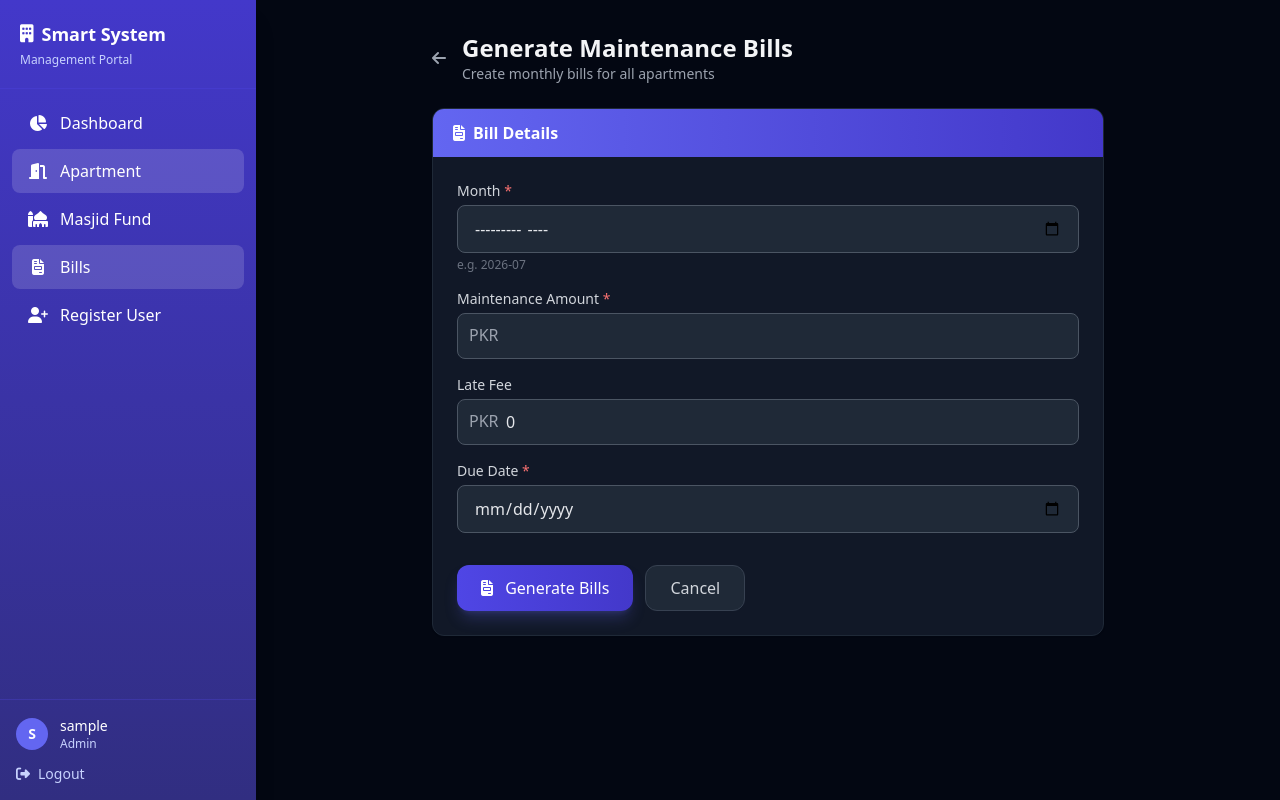
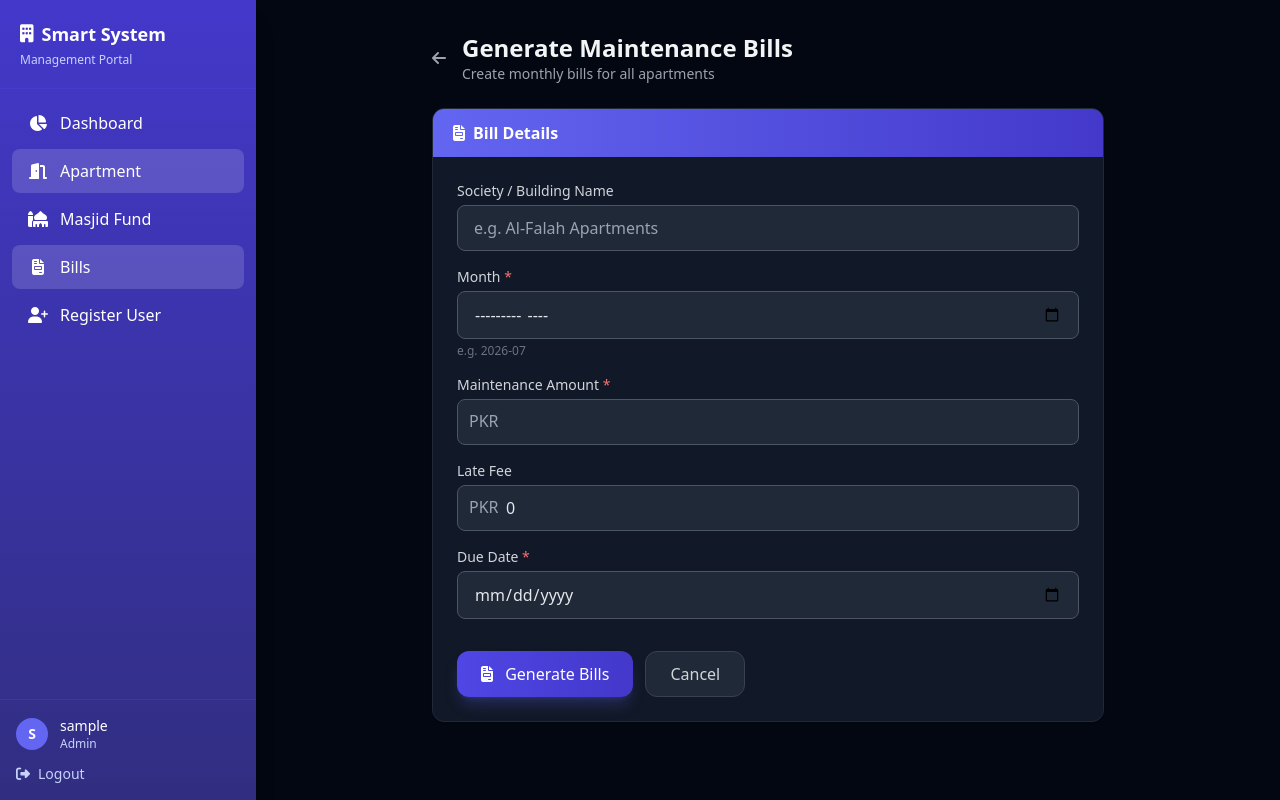
Before and after one commit to dev-mbi/apartment, a Flask app: page /apartment/bills/generate in a window 1280 px wide. Run offline with Flask 3, Linux system fonts and the light colour scheme; a user stored in the database is signed in; tables that the repository leaves empty hold one stand-in row (values such as "Sample post"); style sheets or scripts are compiled from the project's sources; some libraries are stand-ins or nearby versions.

Commit message:
add society name to bills, show apt number prominently

```diff
--- a/models/apartment.py
+++ b/models/apartment.py
@@ -50,6 +50,7 @@ class Announcement(db.Model):
 class MaintenanceBill(db.Model):
     id = db.Column(db.Integer, primary_key=True)
     apartment_id = db.Column(db.Integer, db.ForeignKey('apartment.id'), nullable=False)
+    society_name = db.Column(db.String(200), default='')
     month = db.Column(db.String(7), nullable=False)
     amount = db.Column(db.Float, nullable=False)
     late_fee = db.Column(db.Float, default=0)
--- a/routes/apartment_routes.py
+++ b/routes/apartment_routes.py
@@ -280,6 +280,7 @@ def generate_bills():
         return redirect(url_for('apartment.bills'))
     if request.method == 'POST':
         month = request.form['month']
+        society_name = request.form.get('society_name', '').strip()
         amount = request.form.get('amount', type=float)
         due_date_str = request.form['due_date']
         late_fee = request.form.get('late_fee', 0, type=float)
@@ -293,13 +294,14 @@ def generate_bills():
         existing = MaintenanceBill.query.filter_by(month=month).count()
         if existing:
             flash(f'Bills for {month} already exist ({existing} found). Delete them first to regenerate.', 'error')
-            return render_template('apartment/generate_bill.html', month=month, amount=amount, due_date=due_date_str, late_fee=late_fee)
+            return render_template('apartment/generate_bill.html', month=month, society_name=society_name, amount=amount, due_date=due_date_str, late_fee=late_fee)
         due_date = date.fromisoformat(due_date_str)
         total = amount + late_fee
         count = 0
         for apt in apartments:
             bill = MaintenanceBill(
                 apartment_id=apt.id,
+                society_name=society_name,
                 month=month,
                 amount=amount,
                 late_fee=late_fee,
--- a/templates/apartment/generate_bill.html
+++ b/templates/apartment/generate_bill.html
@@ -16,6 +16,10 @@
         </div>
         <div class="p-6">
             <form method="POST" class="space-y-4">
+                <div>
+                    <label class="block text-sm font-medium text-gray-300 mb-1">Society / Building Name</label>
+                    <input type="text" name="society_name" value="{{ society_name or '' }}" placeholder="e.g. Al-Falah Apartments" class="w-full bg-gray-800 border border-gray-600 rounded-lg px-4 py-2.5 text-gray-200 focus:ring-2 focus:ring-primary-500 outline-none">
+                </div>
                 <div>
                     <label class="block text-sm font-medium text-gray-300 mb-1">Month <span class="text-red-400">*</span></label>
                     <input type="month" name="month" value="{{ month or '' }}" required class="w-full bg-gray-800 border border-gray-600 rounded-lg px-4 py-2.5 text-gray-200 focus:ring-2 focus:ring-primary-500 outline-none">
--- a/templates/apartment/print_bill.html
+++ b/templates/apartment/print_bill.html
@@ -13,6 +13,9 @@
         <div class="bg-gradient-to-r from-primary-600 to-primary-800 px-8 py-6">
             <div class="flex justify-between items-start">
                 <div>
+                    {% if bill.society_name %}
+                    <p class="text-primary-200 text-sm font-medium">{{ bill.society_name }}</p>
+                    {% endif %}
                     <h1 class="text-2xl font-bold text-white">MAINTENANCE BILL</h1>
                 </div>
                 <div class="text-right">
@@ -26,7 +29,7 @@
             <div class="flex justify-between">
                 <div>
                     <h3 class="text-gray-500 text-xs uppercase tracking-wide font-medium mb-2">Apartment</h3>
-                    <p class="text-gray-900 font-semibold text-lg">{{ bill.apartment.unit_no }}</p>
+                    <p class="text-gray-900 font-bold text-xl">Apartment #{{ bill.apartment.unit_no }}</p>
                     <p class="text-gray-600 text-sm">{{ bill.apartment.owner_name or '—' }}</p>
                     <p class="text-gray-600 text-sm">{{ bill.apartment.owner_phone or '' }}</p>
                     <p class="text-gray-600 text-sm">{{ bill.apartment.owner_email or '' }}</p>
```
